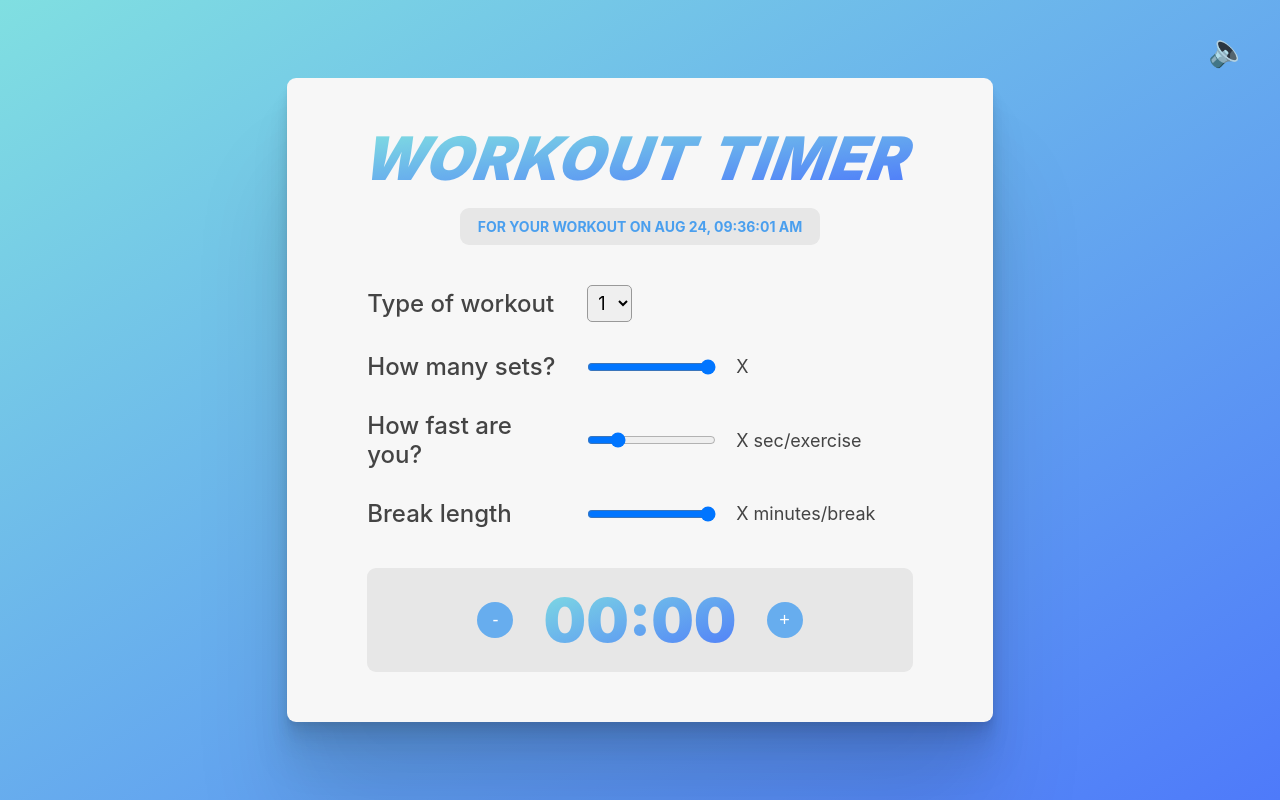
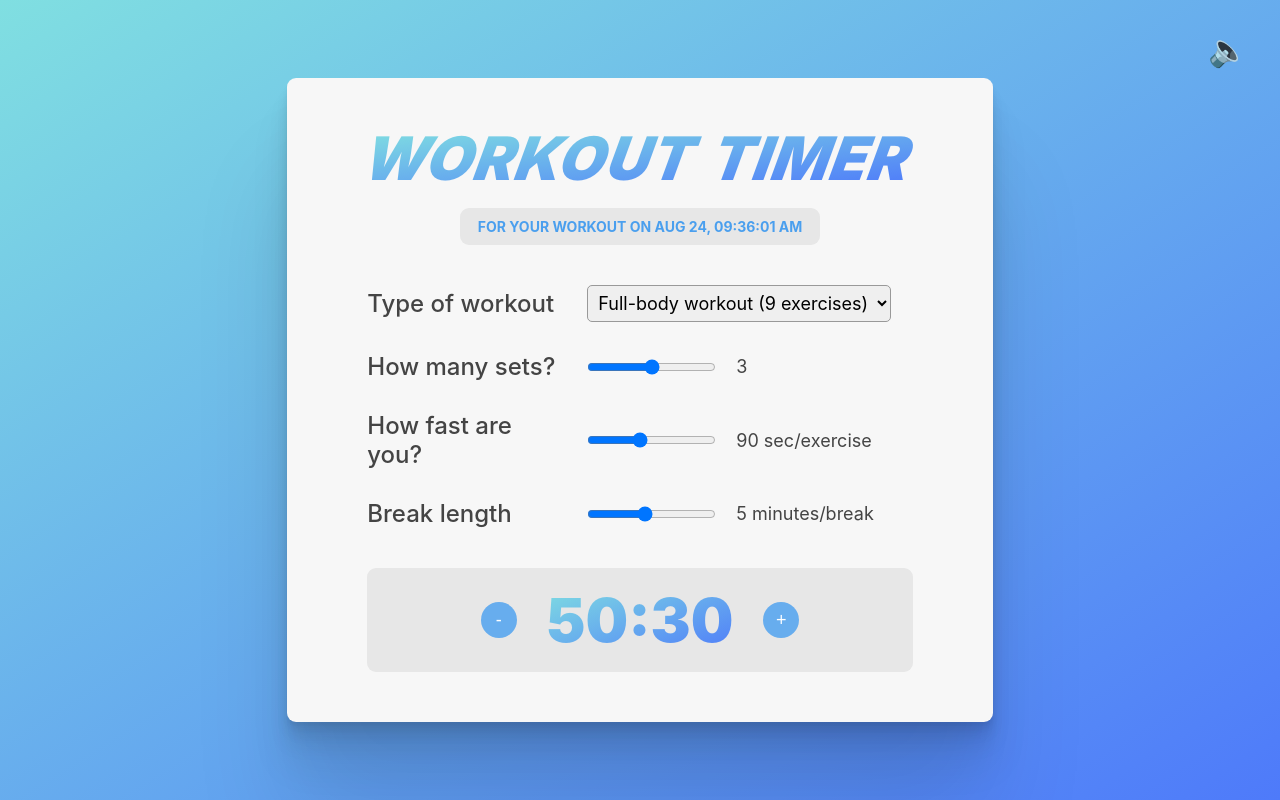
Before and after one commit to Marshal10/Workout-Timer, a React (Create React App) app: page / in a window 1280 px wide. Built offline with nearby package versions, Linux system fonts and the light colour scheme.

Commit message:
Controlled inputs

```diff
--- a/src/App.js
+++ b/src/App.js
@@ -15,6 +15,31 @@ function formatTime(date) {
 function App() {
   const [time, setTime] = useState(formatTime(new Date()));
 
+  const partOfDay = time.slice(-2);
+
+  const workouts = [
+    {
+      name: "Full-body workout",
+      numExercises: partOfDay === "AM" ? 9 : 8,
+    },
+    {
+      name: "Arms + Legs",
+      numExercises: 6,
+    },
+    {
+      name: "Arms only",
+      numExercises: 3,
+    },
+    {
+      name: "Legs only",
+      numExercises: 4,
+    },
+    {
+      name: "Core only",
+      numExercises: partOfDay === "AM" ? 5 : 4,
+    },
+  ];
+
   useEffect(function () {
     const id = setInterval(function () {
       setTime(formatTime(new Date()));
@@ -28,7 +53,7 @@ function App() {
       <h1>Workout Timer</h1>
       <time>For your workout on {time}</time>
       <ToggleSound />
-      <Calculator />
+      <Calculator workouts={workouts} />
     </main>
   );
 }
--- a/src/Calculator.js
+++ b/src/Calculator.js
@@ -1,33 +1,70 @@
-function Calculator() {
+import { useState } from "react";
+
+function Calculator({ workouts }) {
+  const [number, setNumber] = useState(workouts[0].numExercises);
+  const [sets, setSets] = useState(3);
+  const [speed, setSpeed] = useState(90);
+  const [durationBreak, setDurationBreak] = useState(5);
+
+  const duration = (number * sets * speed) / 60 + (sets - 1) * durationBreak;
+  const mins = Math.floor(duration);
+  const seconds = (duration - mins) * 60;
+
   return (
     <>
       <form>
         <div>
           <label>Type of workout</label>
-          <select>
-            <option>1</option>
-            <option>2</option>
+          <select value={number} onChange={(e) => setNumber(+e.target.value)}>
+            {workouts.map((workout) => (
+              <option value={workout.numExercises} key={workout.name}>
+                {workout.name} ({workout.numExercises} exercises)
+              </option>
+            ))}
           </select>
         </div>
         <div>
           <label>How many sets?</label>
-          <input type="range" min="1" max="5" />
-          <span>X</span>
+          <input
+            type="range"
+            min="1"
+            max="5"
+            value={sets}
+            onChange={(e) => setSets(e.target.value)}
+          />
+          <span>{sets}</span>
         </div>
         <div>
           <label>How fast are you?</label>
-          <input type="range" min="30" max="180" step="30" />
-          <span>X sec/exercise</span>
+          <input
+            type="range"
+            min="30"
+            max="180"
+            step="30"
+            value={speed}
+            onChange={(e) => setSpeed(e.target.value)}
+          />
+          <span>{speed} sec/exercise</span>
         </div>
         <div>
           <label>Break length</label>
-          <input type="range" min="1" max="10" />
-          <span>X minutes/break</span>
+          <input
+            type="range"
+            min="1"
+            max="10"
+            value={durationBreak}
+            onChange={(e) => setDurationBreak(e.target.value)}
+          />
+          <span>{durationBreak} minutes/break</span>
         </div>
       </form>
       <section>
         <button>-</button>
-        <p>00:00</p>
+        <p>
+          {mins < 10 && "0"}
+          {mins}:{seconds < 10 && "0"}
+          {seconds}
+        </p>
         <button>+</button>
       </section>
     </>
```
